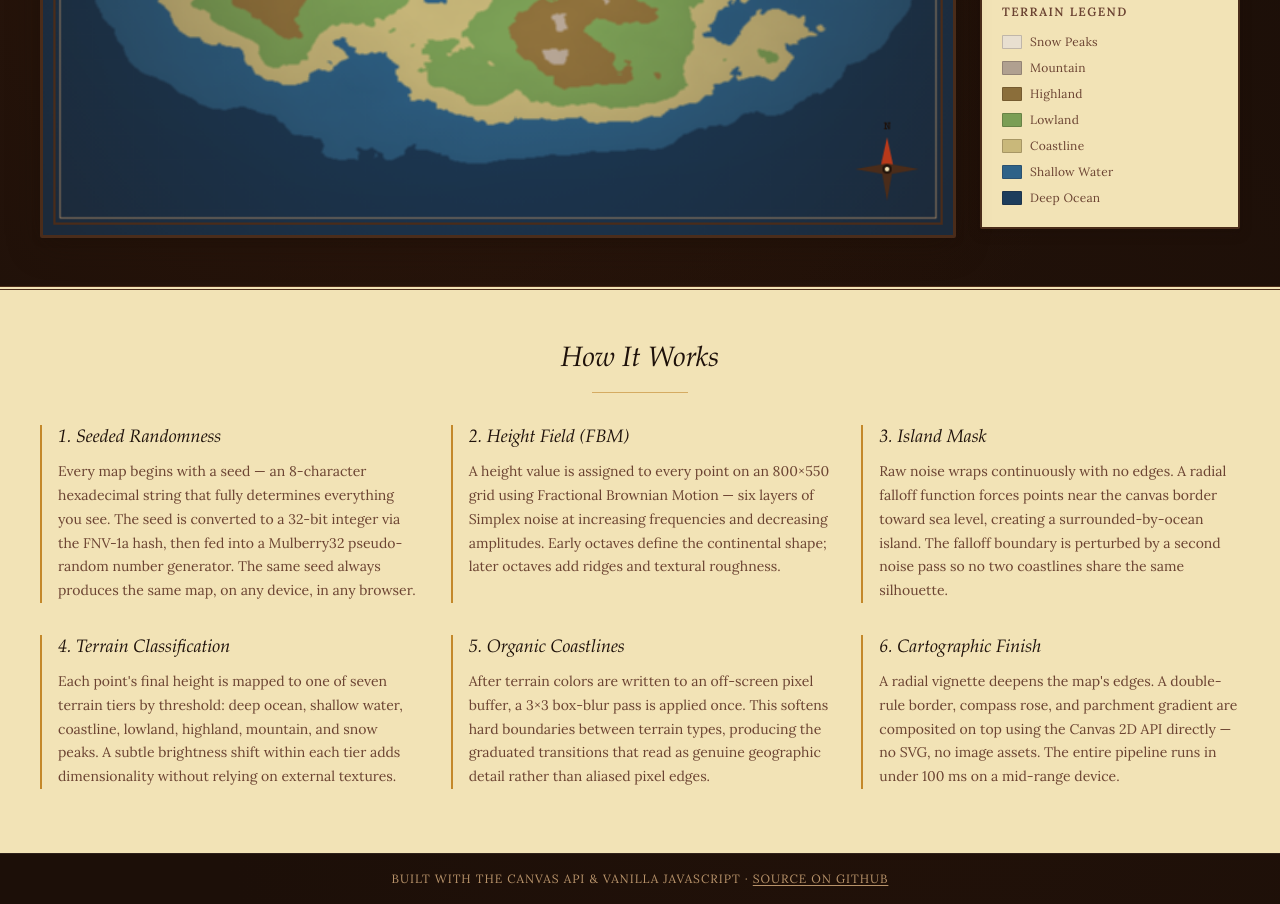
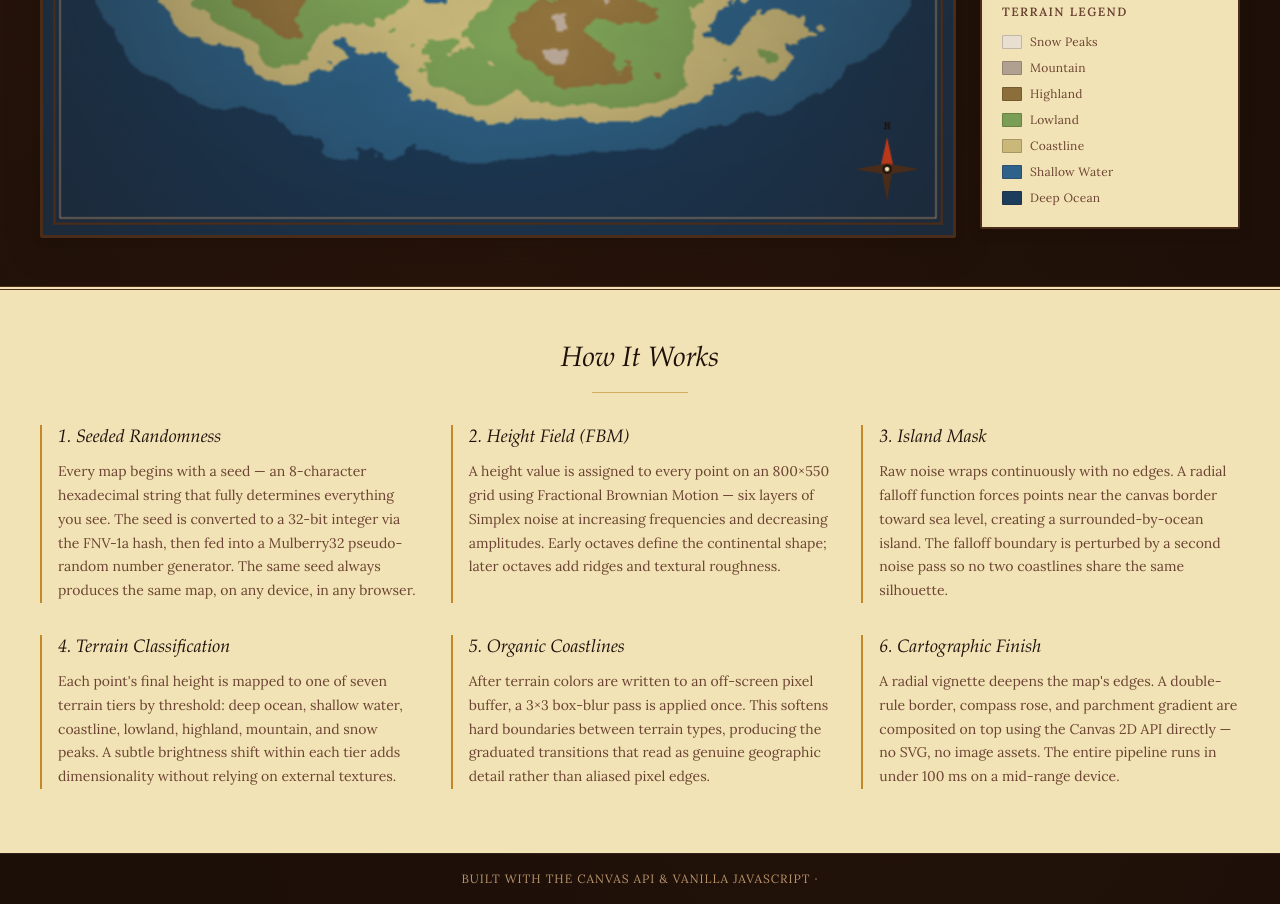
Before and after one commit to tomd0627/cartographer-palette, a website with bundled scripts: page index.html in a window 1280 px wide. Shown: the part 552-1456 px from the top of the page. Built offline with nearby package versions, Linux system fonts and the light colour scheme; a web font is replaced by a local one.

Commit message:
- copy update.

```diff
--- a/index.html
+++ b/index.html
@@ -271,16 +271,7 @@
       </section>
 
       <footer class="site-footer">
-        <p>
-          Built with the Canvas API &amp; vanilla JavaScript &middot;
-          <a
-            class="site-footer__link"
-            href="https://github.com/tomd0627/cartographer-palette"
-            target="_blank"
-            rel="noopener noreferrer"
-            >Source on GitHub</a
-          >
-        </p>
+        <p>Built with the Canvas API &amp; vanilla JavaScript &middot;</p>
       </footer>
     </div>
 
```
